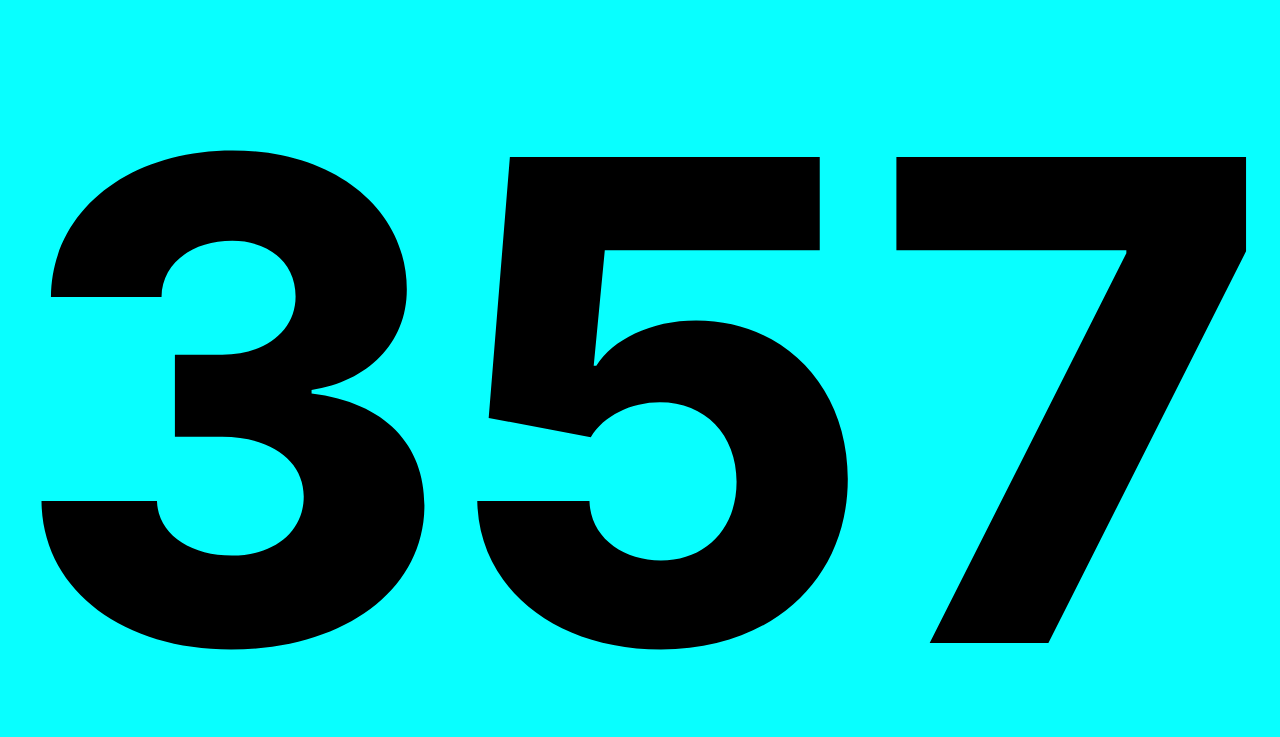
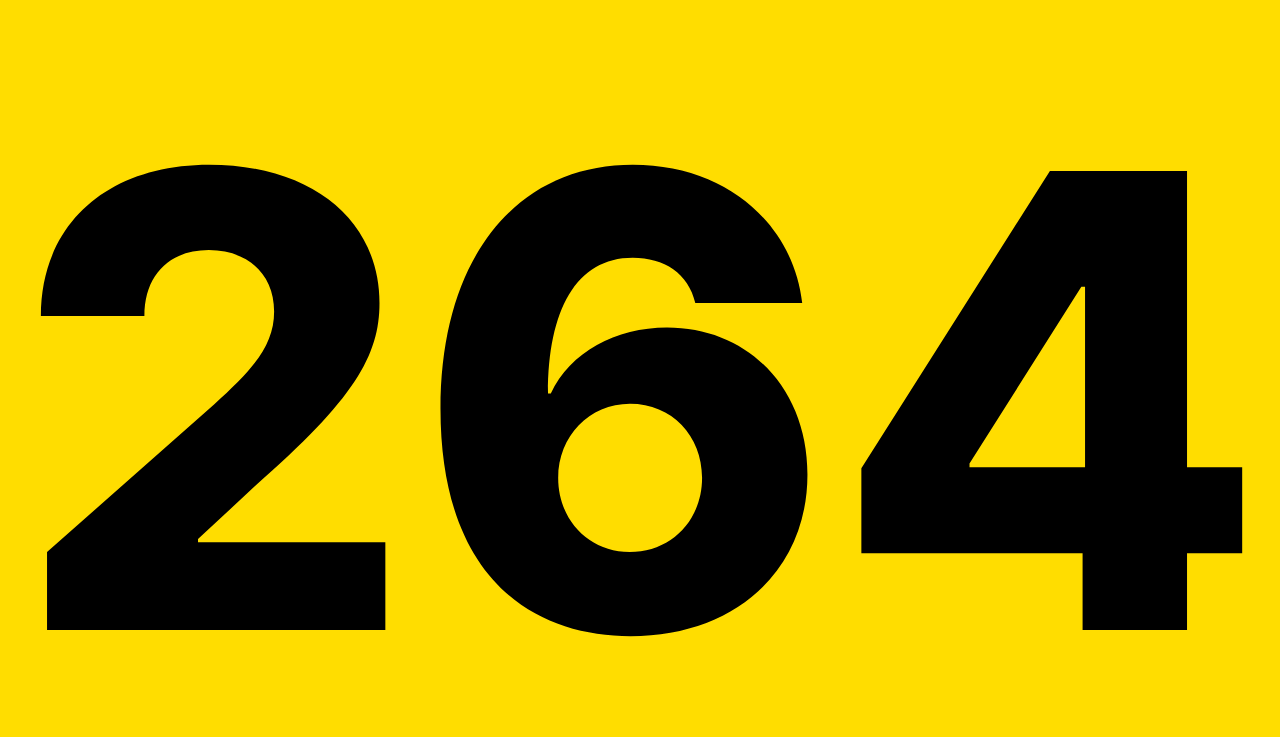
Before and after one commit to FlixFlix/static, a plain HTML site: page index.html in a window 1280 px wide. Drawn offline with Linux system fonts and the light colour scheme.

Commit message:
Update pickup display and background color

```diff
--- a/index.html
+++ b/index.html
@@ -7,7 +7,7 @@
   <style>
     html, body { height: 100%; margin: 0; }
     body {
-      background: #08ffff;
+      background: #ffdd00;
       font-family: Inter, system-ui, -apple-system, Segoe UI, Roboto, Arial, sans-serif;
       overflow: hidden;
     }
@@ -37,7 +37,7 @@
 
 <body>
   <div class="wrap">
-    <div id="fit">357</div>
+    <div id="fit">264</div>
   </div>
 
   <script>
```
